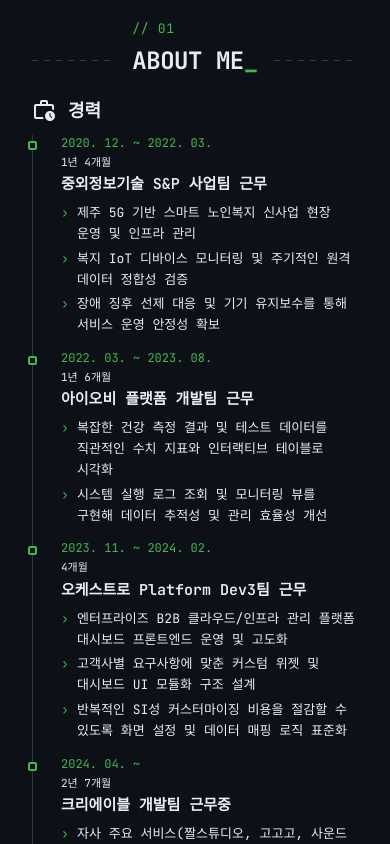
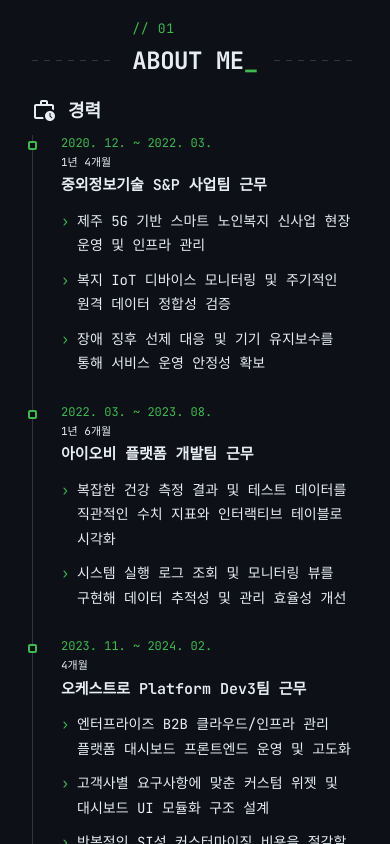
Before and after one commit to HamHyunJun/portfolio, a Nuxt app: page / in a window 390 px wide. Shown: the part 880-1724 px from the top of the page. Built offline with nearby package versions, Linux system fonts and the light colour scheme.

Commit message:
style: 모바일에서 경력 글의 항목·성과 간격과 행간을 넓혀 가독성 개선
Co-Authored-By: Claude Sonnet 5.5 <noreply@anthropic.com>

```diff
--- a/components/MainAbout.vue
+++ b/components/MainAbout.vue
@@ -146,6 +146,11 @@
                 padding-left: 28px;
                 border-left: 1px solid var(--line);
 
+                // 모바일은 글이 빽빽해 읽기 힘드므로 항목·성과 사이를 벌린다
+                @media (max-width: 768px) {
+                    gap: 28px;
+                }
+
                 .contents-desc-wrap {
                     display: flex;
                     position: relative;
@@ -216,6 +221,10 @@
                         display: flex;
                         flex-direction: column;
                         gap: 8px;
+
+                        @media (max-width: 768px) {
+                            gap: 12px;
+                        }
                     }
 
                     .contents-points {
@@ -226,6 +235,10 @@
                         padding: 0;
                         list-style: none;
 
+                        @media (max-width: 768px) {
+                            gap: 10px;
+                        }
+
                         li {
                             position: relative;
                             padding-left: 16px;
@@ -233,6 +246,11 @@
                             line-height: 160%;
                             word-break: keep-all;
                             color: var(--white);
+
+                            @media (max-width: 768px) {
+                                font-size: 14px;
+                                line-height: 175%;
+                            }
 
                             &::before {
                                 content: "›";
@@ -249,6 +267,10 @@
                         word-break: keep-all;
                         font-size: 15px;
                         font-weight: 600;
+
+                        @media (max-width: 768px) {
+                            line-height: 150%;
+                        }
                     }
                 }
             }
```
